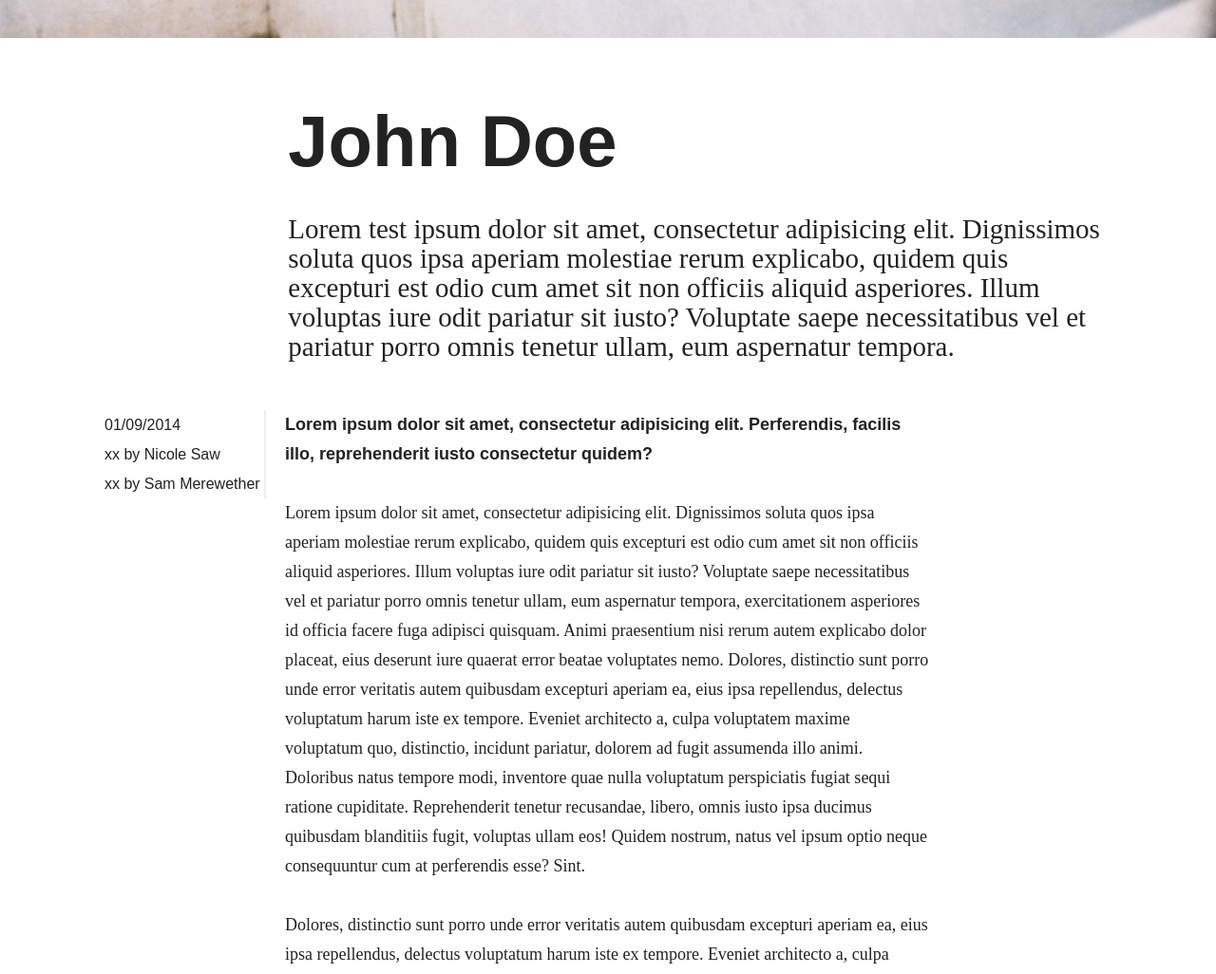
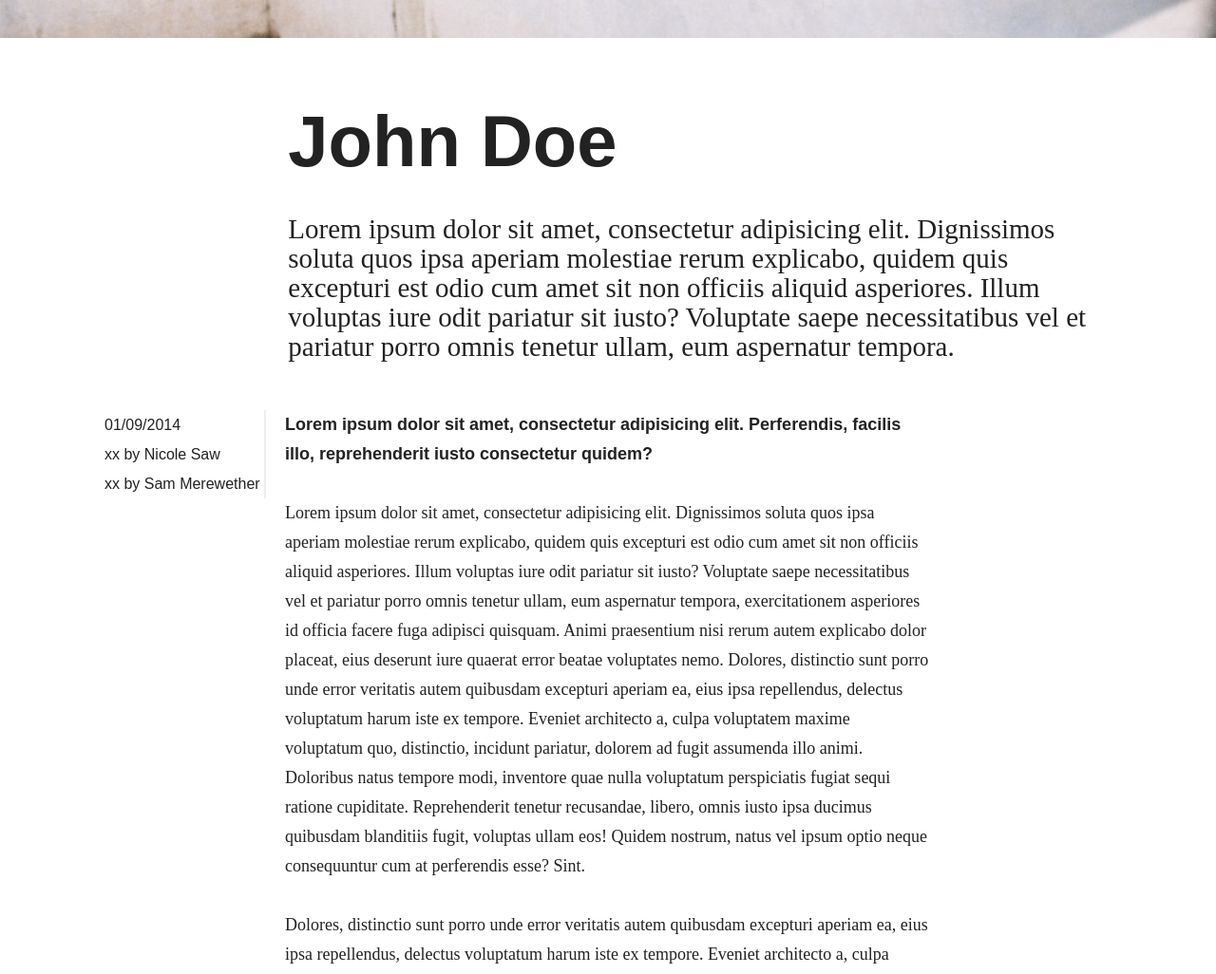
Before and after one commit to mrwthr/andthen, a plain HTML site: page index.html in a window 1280 px wide. Shown: the part 3011-4037 px from the top of the page at 95% size. Drawn offline with nearby package versions, Linux system fonts and the light colour scheme.

Commit message:
Revert "test"
This reverts commit 91068d57307478091cc70e1fdb3e3bfbd90bb04c.

```diff
--- a/index.html
+++ b/index.html
@@ -166,7 +166,7 @@
 			</div>
 			<div class="col-10">
 				<h1>John Doe</h1>
-				<h3>Lorem test ipsum dolor sit amet, consectetur adipisicing elit. Dignissimos soluta quos ipsa aperiam molestiae rerum explicabo, quidem quis excepturi est odio cum amet sit non officiis aliquid asperiores. Illum voluptas iure odit pariatur sit iusto? Voluptate saepe necessitatibus vel et pariatur porro omnis tenetur ullam, eum aspernatur tempora.</h3>
+				<h3>Lorem ipsum dolor sit amet, consectetur adipisicing elit. Dignissimos soluta quos ipsa aperiam molestiae rerum explicabo, quidem quis excepturi est odio cum amet sit non officiis aliquid asperiores. Illum voluptas iure odit pariatur sit iusto? Voluptate saepe necessitatibus vel et pariatur porro omnis tenetur ullam, eum aspernatur tempora.</h3>
 			</div>
 		</div>
 
```
Also changed, not shown: 2 other files.
